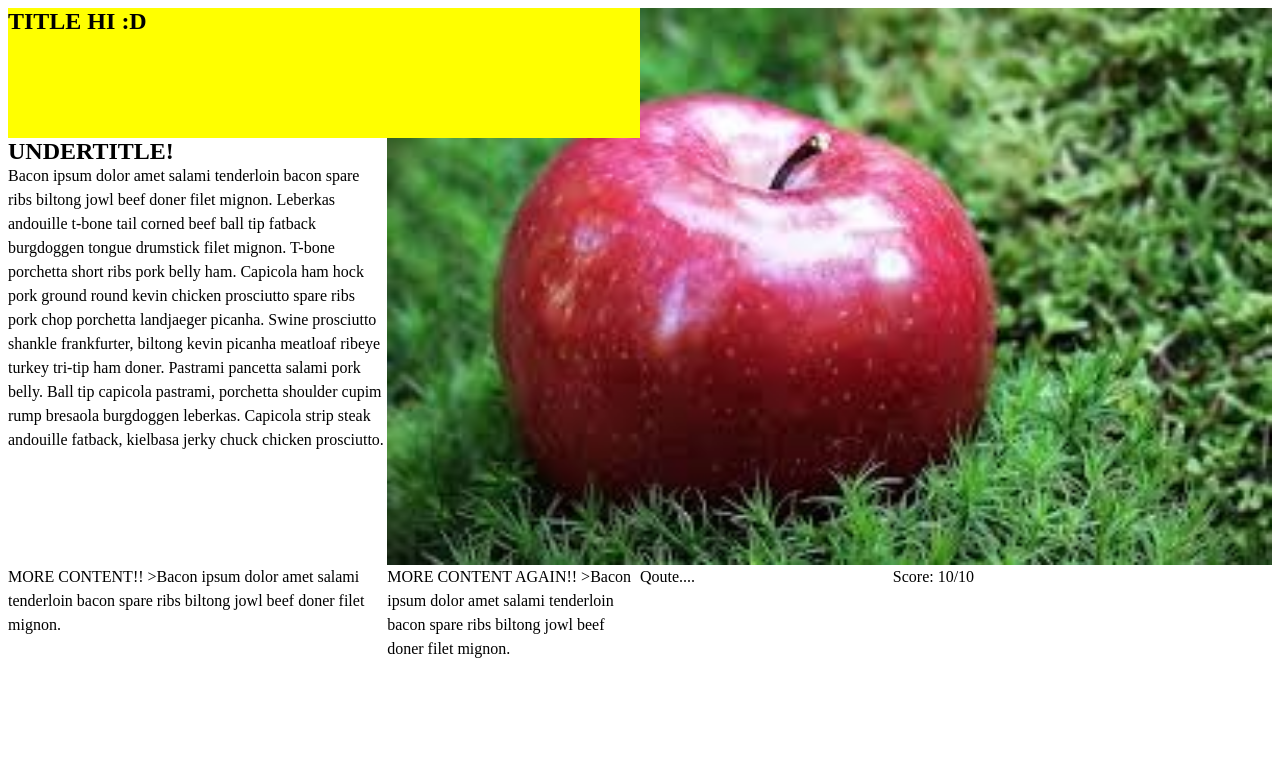
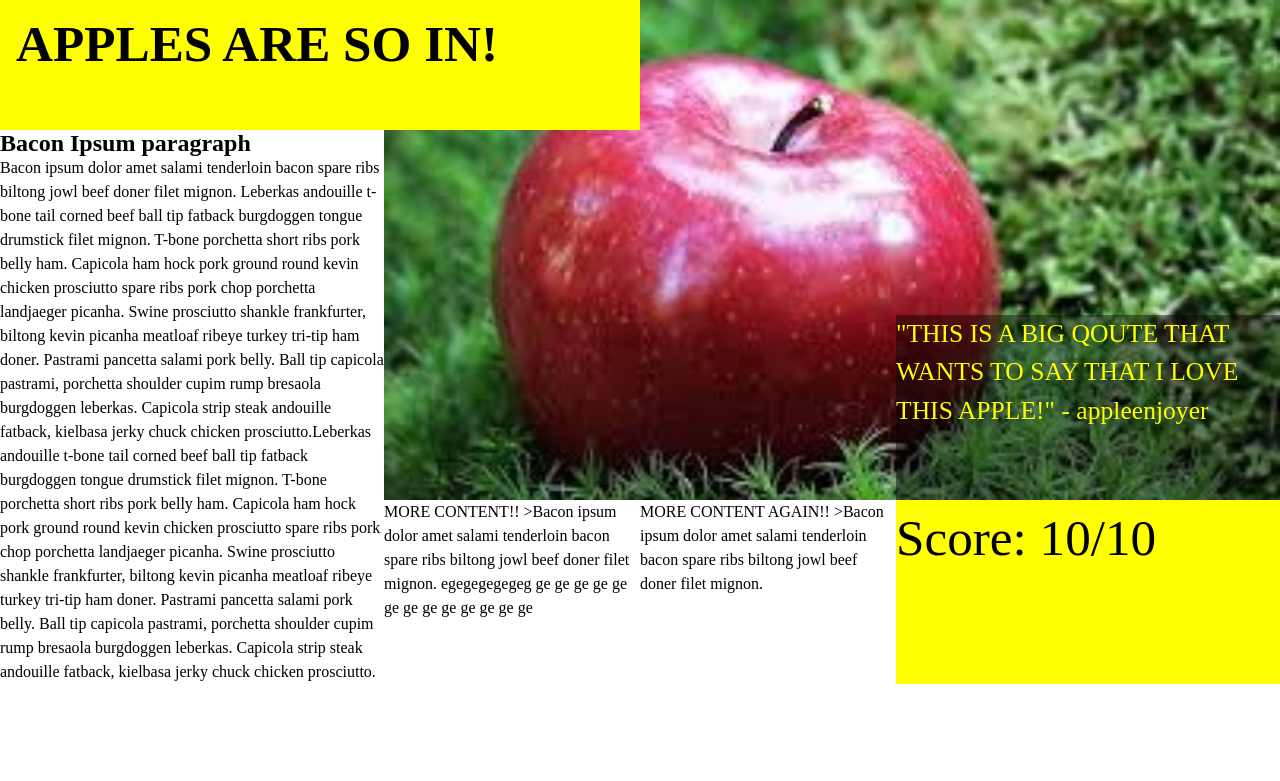
Before and after one commit to RasmusEriksson/wu2-grid, a plain HTML site: page magazine.html in a window 1280 px wide. Drawn offline with Linux system fonts and the light colour scheme.

Commit message:
gjorde klart magazine.html

```diff
--- a/magazine.css
+++ b/magazine.css
@@ -1,25 +1,63 @@
 @import url("reset.css");
+
+body {
+    margin: 0;
+}
 
 .grid-container {
     display: grid;
-    grid-template-areas: "Header Image Image Image" "Content Image Image Image" "Content Content2 Content2 Qoute";
+    grid-template-areas: "Header Image Image Image" "Content Image Image Image" "Content Content2 Content2 Rating";
     grid-template-columns: 1.5fr 1fr 1fr 1.5fr;
     grid-template-rows: 130px 2fr 1fr;
 
     * {
         margin: 0;
+        justify-self: stretch;
     }
 
     .header {
+        padding: 1rem;
         background-color: yellow;
         grid-row: 1;
         grid-column: 1 / 3;
         z-index: 2;
+
+        font-size: 16px;
+        font-size: 4vw;
     }
 
     .image {
+
         grid-area: Image;
         justify-self: stretch;
         align-self: stretch;
+
+        background-image: url("/apple.jpg");
+        background-size: cover;
+        background-position: center;
+    }
+
+    .content {
+        grid-area: Content;
+    }
+
+    .qoute {
+        align-self: flex-end;
+        height: 50%;
+        color: yellow;
+        background-color: rgba(0, 0, 0, 0.426);
+        grid-row: 2;
+        grid-column: 4;
+
+        font-size: 16px;
+        font-size: 2vw;
+    }
+
+    .score {
+        background-color: yellow;
+        grid-area: Rating;
+
+        font-size: 16px;
+        font-size: 4vw;
     }
 }
--- a/magazine.html
+++ b/magazine.html
@@ -8,22 +8,24 @@
 </head>
 <body>
     <article class="grid-container">
-        <h1 class="header">TITLE HI :D</h1>
-        <img src="/apple.jpg" alt="apple" class="image">
-        <div>
-            <h2>UNDERTITLE!</h2>
+        <h1 class="header">APPLES ARE SO IN!</h1>
+        <div class="image"></div>
+        <div class="content">
+            <h2>Bacon Ipsum paragraph</h2>
             <p>Bacon ipsum dolor amet salami tenderloin bacon spare ribs biltong jowl beef doner filet mignon. Leberkas andouille t-bone tail corned beef ball tip fatback burgdoggen tongue drumstick filet mignon. T-bone porchetta short ribs pork belly ham. Capicola ham hock pork ground round kevin chicken prosciutto spare ribs pork chop porchetta landjaeger picanha. Swine prosciutto shankle frankfurter, biltong kevin picanha meatloaf ribeye turkey tri-tip ham doner. Pastrami pancetta salami pork belly. Ball tip capicola pastrami, porchetta shoulder cupim rump bresaola burgdoggen leberkas.
+
+Capicola strip steak andouille fatback, kielbasa jerky chuck chicken prosciutto.Leberkas andouille t-bone tail corned beef ball tip fatback burgdoggen tongue drumstick filet mignon. T-bone porchetta short ribs pork belly ham. Capicola ham hock pork ground round kevin chicken prosciutto spare ribs pork chop porchetta landjaeger picanha. Swine prosciutto shankle frankfurter, biltong kevin picanha meatloaf ribeye turkey tri-tip ham doner. Pastrami pancetta salami pork belly. Ball tip capicola pastrami, porchetta shoulder cupim rump bresaola burgdoggen leberkas.
 
 Capicola strip steak andouille fatback, kielbasa jerky chuck chicken prosciutto.</p>
         </div>
         <div>
-            <p>MORE CONTENT!! >Bacon ipsum dolor amet salami tenderloin bacon spare ribs biltong jowl beef doner filet mignon. </p>
+            <p>MORE CONTENT!! >Bacon ipsum dolor amet salami tenderloin bacon spare ribs biltong jowl beef doner filet mignon.  egegegegegeg ge ge ge ge ge ge ge ge ge ge ge ge ge </p>
         </div>
          <div>
             <p>MORE CONTENT AGAIN!! >Bacon ipsum dolor amet salami tenderloin bacon spare ribs biltong jowl beef doner filet mignon. </p>
         </div>
 
-        <p class="qoute">Qoute....</p>
+        <p class="qoute">"THIS IS A BIG QOUTE THAT WANTS TO SAY THAT I LOVE THIS APPLE!" - appleenjoyer</p>
         <p class="score">Score: 10/10</p>
     </article>
 
```
